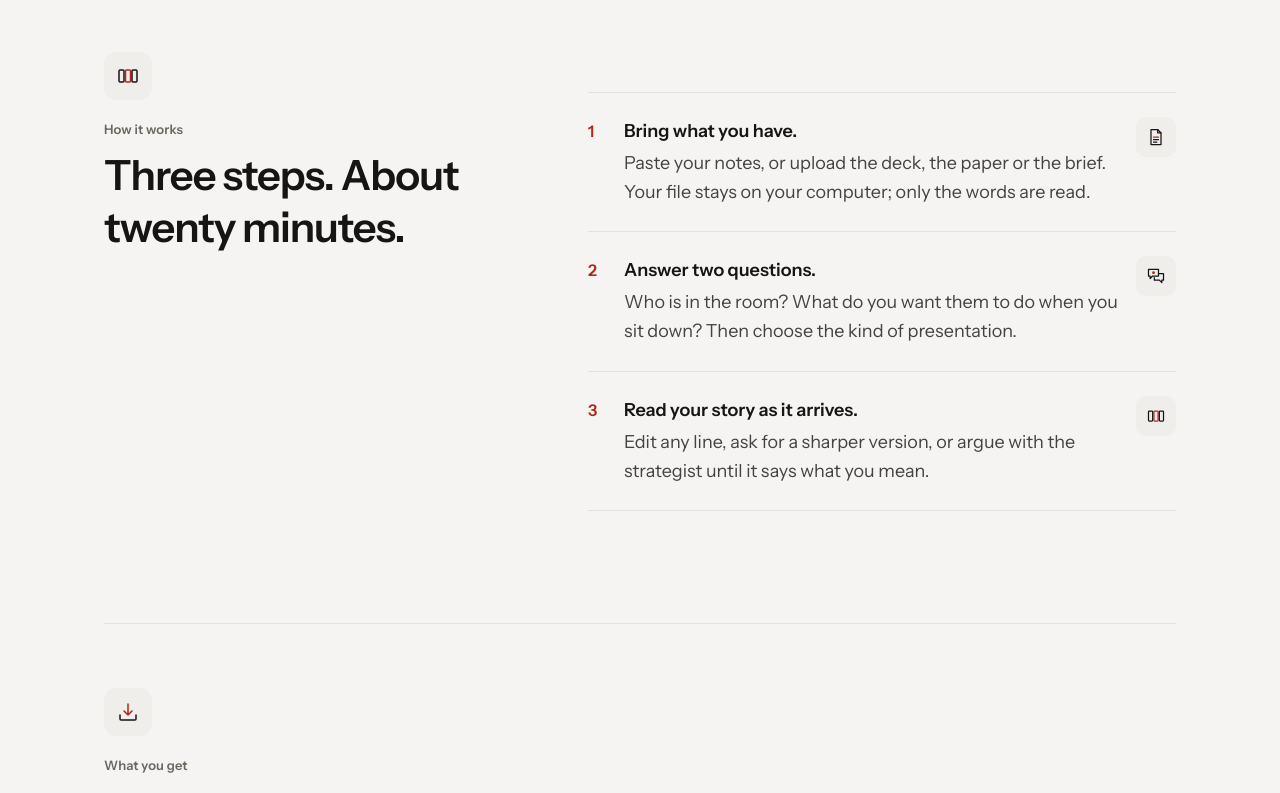
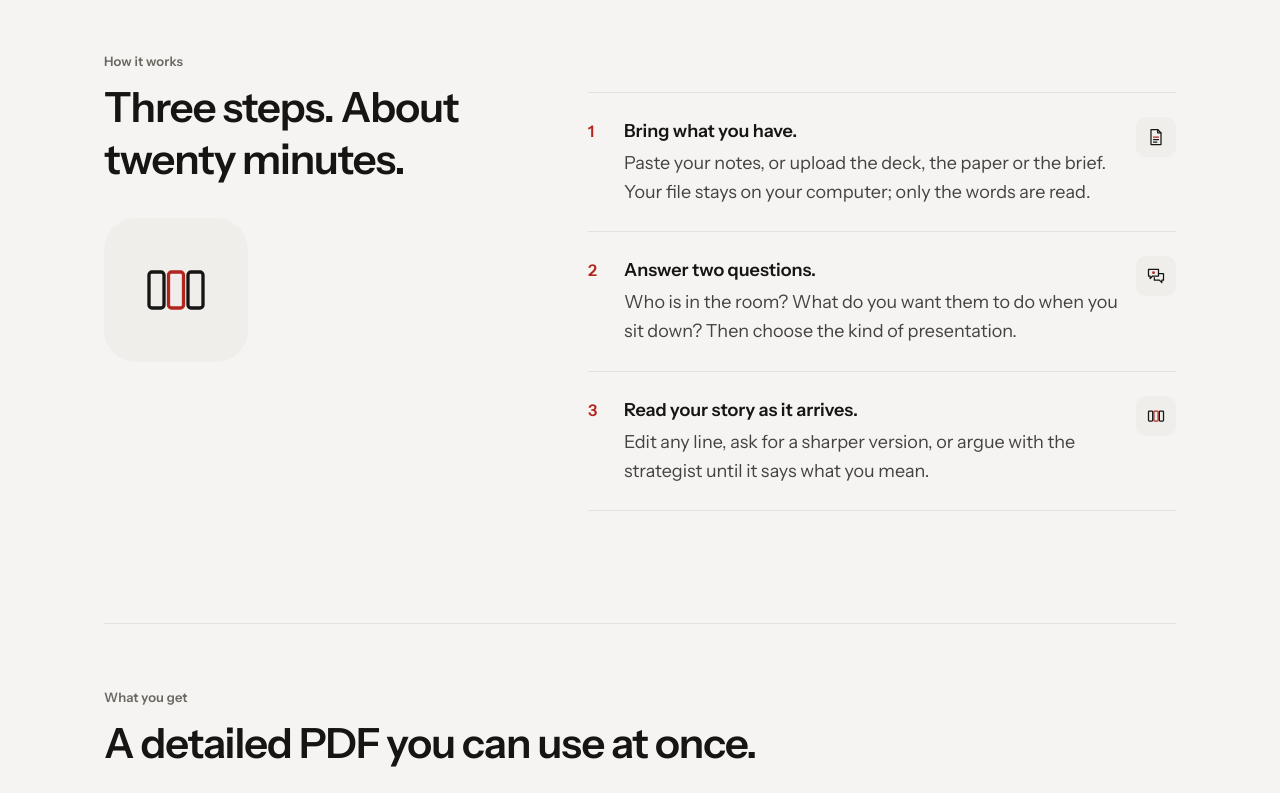
Before and after one commit to jimharvey-source/story_machine, a Next.js app: page / in a window 1280 px wide. Shown: the part 1320-2113 px from the top of the page. Built offline with nearby package versions, Linux system fonts and the light colour scheme; no server answers.

Commit message:
Bigger icons: 3x under each landing page title, 2x in the guide

```diff
--- a/app/globals.css
+++ b/app/globals.css
@@ -261,6 +261,39 @@ input:focus-visible {
   width: 20px;
   height: 20px;
 }
+/* Large tiles: the line is a touch lighter so it scales without going heavy. */
+.tile-lg {
+  width: 96px;
+  height: 96px;
+  border-radius: 22px;
+}
+.tile-lg .ic {
+  width: 48px;
+  height: 48px;
+  stroke-width: 1.25;
+}
+.tile-xl {
+  width: 112px;
+  height: 112px;
+  border-radius: 26px;
+}
+.tile-xl .ic {
+  width: 56px;
+  height: 56px;
+  stroke-width: 1.15;
+}
+@media (min-width: 640px) {
+  .tile-xl {
+    width: 144px;
+    height: 144px;
+    border-radius: 32px;
+  }
+  .tile-xl .ic {
+    width: 72px;
+    height: 72px;
+    stroke-width: 1.1;
+  }
+}
 .tile-white {
   background: var(--paper-2);
 }
--- a/app/guide/page.tsx
+++ b/app/guide/page.tsx
@@ -129,7 +129,7 @@ export default function Guide() {
         </nav>
 
         <article className="min-w-0 max-w-3xl">
-          <IconTile name="book" />
+          <IconTile name="book" size="lg" />
           <p className="eyebrow mt-5">User guide</p>
           <h1 className="display mt-3 text-4xl leading-[1.05] sm:text-5xl">How to use the StoryMachine</h1>
           <div className="mt-10 space-y-5 text-[1.0625rem] leading-relaxed text-ink-2">
@@ -137,8 +137,8 @@ export default function Guide() {
               switch (b.t) {
                 case "h2":
                   return (
-                    <h2 key={i} id={slug(b.text)} className="display !mt-14 flex scroll-mt-8 items-center gap-4 border-t border-rule pt-10 text-2xl text-ink sm:text-3xl">
-                      <IconTile name={iconFor(b.text)} />
+                    <h2 key={i} id={slug(b.text)} className="display !mt-14 flex scroll-mt-8 items-center gap-5 border-t border-rule pt-10 text-2xl text-ink sm:text-3xl">
+                      <IconTile name={iconFor(b.text)} size="lg" />
                       <span>{b.text}</span>
                     </h2>
                   );
--- a/app/page.tsx
+++ b/app/page.tsx
@@ -100,9 +100,11 @@ export default async function Landing({ searchParams }: Props) {
 
         {/* 4. What you get */}
         <section className="border-t border-rule pt-16 mt-20 sm:mt-28">
-          <IconTile name="download" />
-          <p className="eyebrow mt-5">What you get</p>
+          <p className="eyebrow">What you get</p>
           <h2 className="display mt-3 max-w-3xl text-3xl leading-tight sm:text-[2.6rem]">A detailed PDF you can use at once.</h2>
+          <div className="mt-8">
+            <IconTile name="download" size="xl" />
+          </div>
           <div className="mt-10 grid gap-5 md:grid-cols-2">
             {STAGES.map((st) => (
               <div key={st.n} className="panel flex flex-col !p-7 sm:!p-9">
@@ -182,9 +184,11 @@ export default async function Landing({ searchParams }: Props) {
 
         {/* 9. What it costs */}
         <section className="mt-20 border-t border-rule pt-16 sm:mt-28">
-          <IconTile name="tag" />
-          <p className="eyebrow mt-5">What it costs</p>
+          <p className="eyebrow">What it costs</p>
           <h2 className="display mt-3 text-3xl leading-tight sm:text-[2.6rem]">Your first story is free.</h2>
+          <div className="mt-8">
+            <IconTile name="tag" size="xl" />
+          </div>
           <div className="mt-10 grid gap-4 sm:grid-cols-2 lg:grid-cols-4">
             <Price label="Stage 1" amount="Free" note="No sign-in, no card." />
             <Price label="Your first full story" amount="Free" note="When you sign in with your email. No password." />
@@ -284,9 +288,11 @@ function Section({ icon, label, title, children }: { icon: IconName; label: stri
   return (
     <section className="mt-20 grid gap-6 border-t border-rule pt-16 sm:mt-28 lg:grid-cols-[minmax(0,5fr)_minmax(0,7fr)] lg:gap-16">
       <div>
-        <IconTile name={icon} />
-        <p className="eyebrow mt-5">{label}</p>
+        <p className="eyebrow">{label}</p>
         <h2 className="display mt-3 text-3xl leading-tight sm:text-[2.6rem]">{title}</h2>
+        <div className="mt-8">
+          <IconTile name={icon} size="xl" />
+        </div>
       </div>
       <div className="max-w-2xl text-lg leading-relaxed text-ink-2 lg:pt-8">{children}</div>
     </section>
--- a/components/Icon.tsx
+++ b/components/Icon.tsx
@@ -194,10 +194,10 @@ export function Icon({ name, className = "" }: { name: IconName; className?: str
   );
 }
 
-/** The icon on its small grey tile. */
-export function IconTile({ name, size = "md", white = false }: { name: IconName; size?: "sm" | "md"; white?: boolean }) {
+/** The icon on its grey tile. sm 40px, md 48px, lg 96px (guide headings), xl 144px (landing page sections). */
+export function IconTile({ name, size = "md", white = false }: { name: IconName; size?: "sm" | "md" | "lg" | "xl"; white?: boolean }) {
   return (
-    <span className={`tile ${size === "sm" ? "tile-sm" : ""} ${white ? "tile-white" : ""}`}>
+    <span className={`tile ${size === "md" ? "" : `tile-${size}`} ${white ? "tile-white" : ""}`}>
       <Icon name={name} />
     </span>
   );
```
